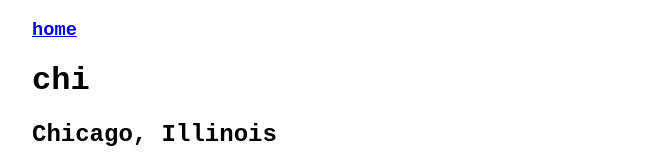
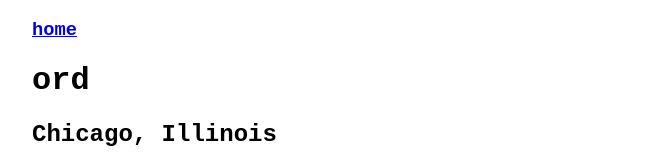
Before and after one commit to WhiskeyTuesday/officehoursdotlol, a SvelteKit app: page /ord in a window 1280 px wide. Shown: the top 160 px of the page, without its empty margins (308-971 px from the left). Built offline with nearby package versions, Linux system fonts and the light colour scheme.

Commit message:
forgot to fix the headers

```diff
--- a/src/routes/ord/+page.svelte
+++ b/src/routes/ord/+page.svelte
@@ -1,4 +1,4 @@
-<h1>chi</h1>
+<h1>ord</h1>
 <h2>Chicago, Illinois</h2>
 
 <p>Formerly Thursdays at 6pm at The Abe Lincoln statue in Lincoln Park</p>
--- a/src/routes/phl/+page.svelte
+++ b/src/routes/phl/+page.svelte
@@ -1,4 +1,4 @@
-<h1>phi</h1>
+<h1>phl</h1>
 <h2>Philadelphia, Pennsylvania</h2>
 
 <h3>Tuesdays at 6:30 pm</h3>
```
